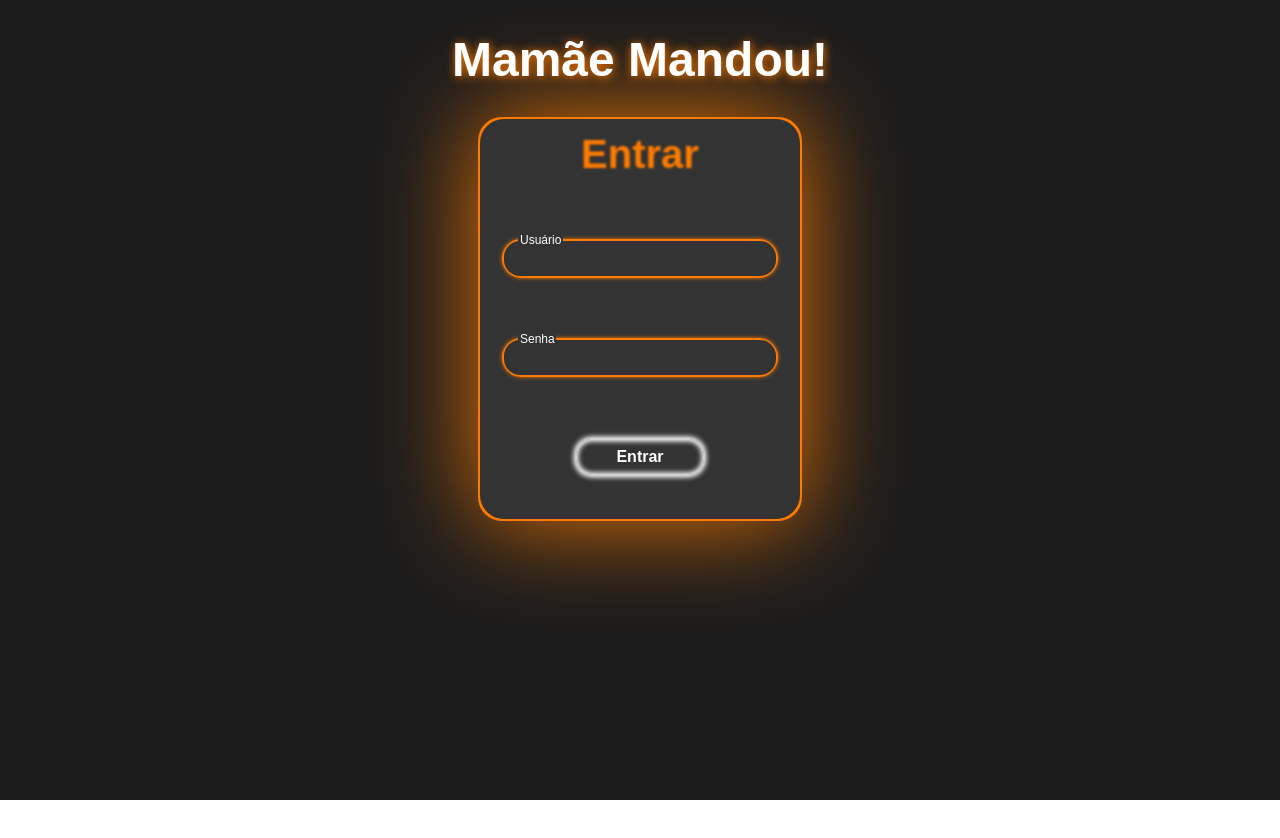
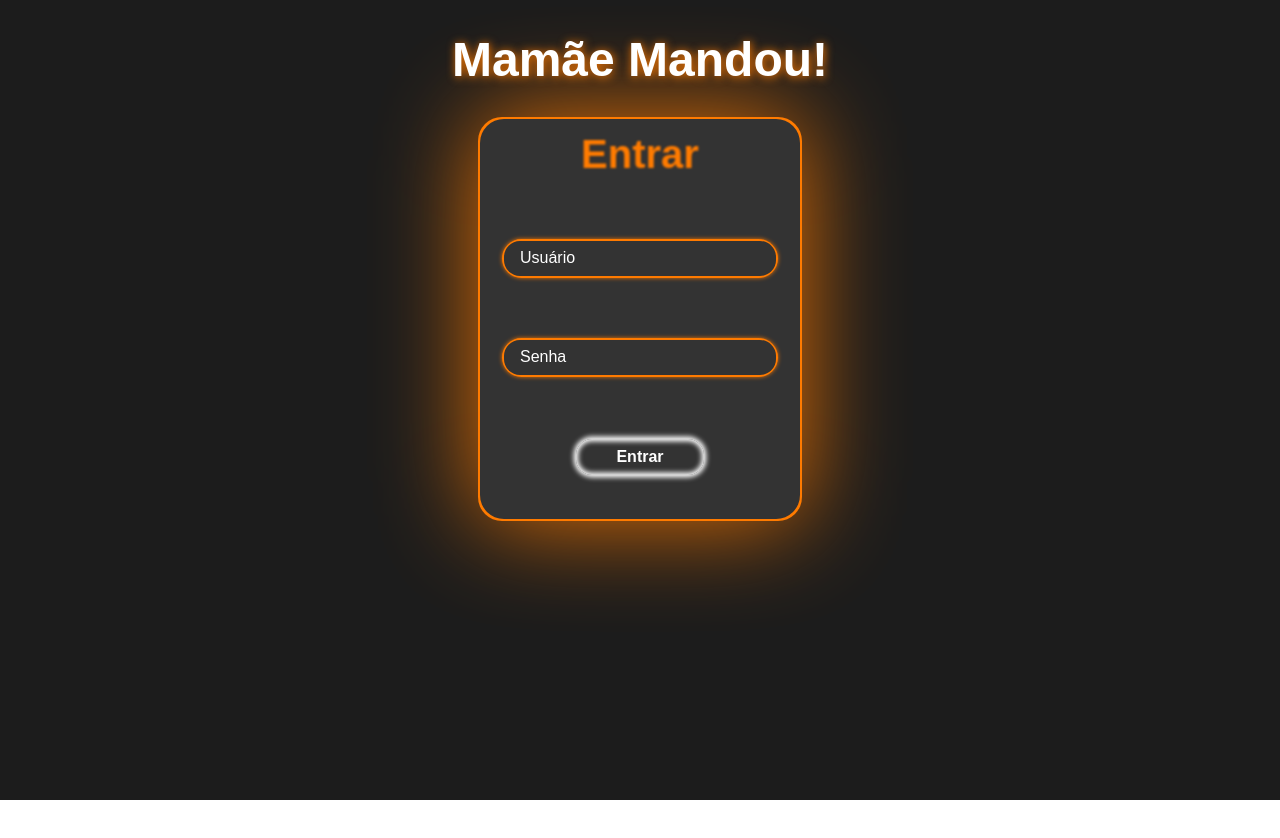
Before and after one commit to MarsK0/AvaliacaoFront3, a React (Create React App) app: page /signin in a window 1280 px wide. Shown: the top 838 px of the page. Built offline with nearby package versions, Linux system fonts and the light colour scheme; a web font is replaced by a local one.

Commit message:
Form validations complementation

```diff
--- a/src/app/components/SigninForm/SigninForm.tsx
+++ b/src/app/components/SigninForm/SigninForm.tsx
@@ -1,23 +1,41 @@
-import { StyledForm, Container, Wrapper, StyledH1, StyledH2 } from "./style"
+import { StyledForm, Container, Wrapper, StyledH1, StyledH2, Error } from "./style"
 import { StyledInput, StyledSpan, InputWrapper } from '../FormInput/style'
+import { TFormLogin, FormLogin } from "../../utils/validations/formLogin"
 import NeonButton from "../NeonButton/NeonButton"
+import { zodResolver } from "@hookform/resolvers/zod"
+import { useForm } from "react-hook-form"
 
 const SigninForm: React.FC = () => {
+
+  const {
+    register,
+    handleSubmit,
+    formState: { errors }
+  } = useForm<TFormLogin>({
+    resolver: zodResolver(FormLogin)
+  })
+
   return(
     <>
       <StyledH1>Mamãe Mandou!</StyledH1>
       <Container>
         <Wrapper>
-          <StyledForm autoComplete="off">
+          <StyledForm onSubmit={handleSubmit(()=>{})} autoComplete="off">
             <StyledH2>Entrar</StyledH2>
             <InputWrapper>
-              <StyledInput required type="text" />
+              <StyledInput type="text"
+                           placeholder=" "
+                           {...register('username')} />
               <StyledSpan>{'Usuário'}</StyledSpan>
             </InputWrapper>
+            {errors.username?.message && <Error>{errors.username?.message}</Error>}
             <InputWrapper>
-              <StyledInput required type="password"/>
+              <StyledInput type="password"
+                           placeholder=" "
+                           {...register('password')} />
               <StyledSpan>{'Senha'}</StyledSpan>
             </InputWrapper>
+            {errors.password?.message && <Error>{errors.password?.message}</Error>}
             <NeonButton color="#fff" text="Entrar" />
           </StyledForm>
         </Wrapper>
```
Also changed, not shown: src/app/components/SigninForm/style.ts (line endings or trailing spaces).
